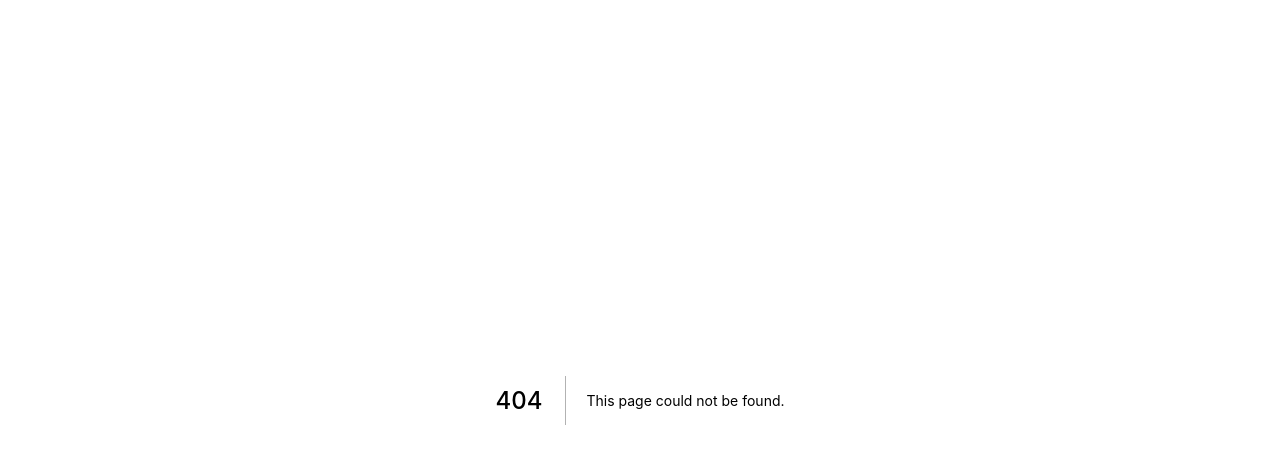
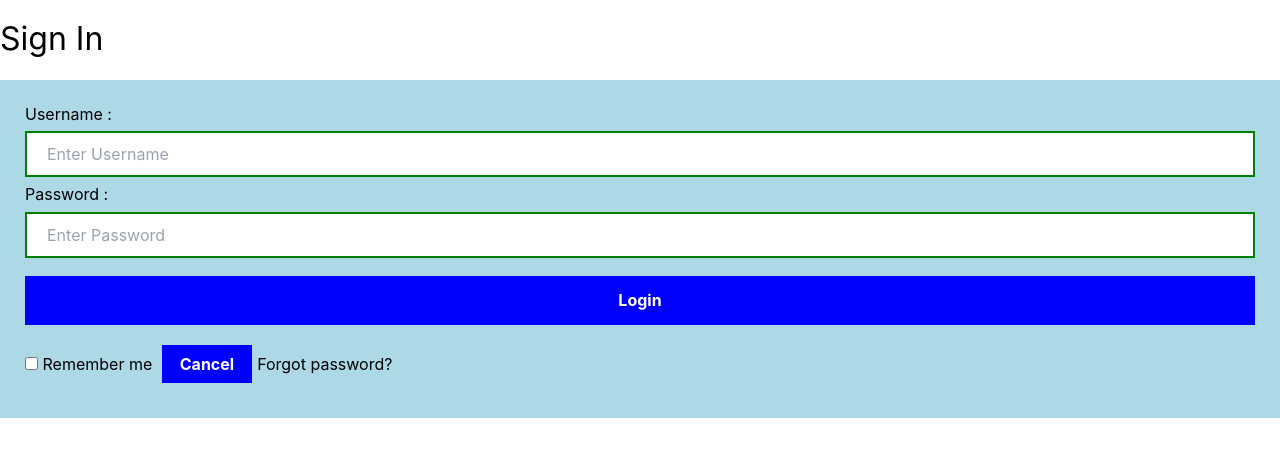
Before and after one commit to pvq2k2/Assignment_NextJs_Group_5, a Next.js app: page /login in a window 1280 px wide. Before the commit this address had no page. Shown: the top 456 px of the page. Built offline with nearby package versions, Linux system fonts and the light colour scheme.

Commit message:
FRONT-5 feature: Create component signin

```diff
--- a/package.json
+++ b/package.json
@@ -17,10 +17,13 @@
     "@types/node": "18.0.6",
     "@types/react": "18.0.15",
     "@types/react-dom": "18.0.6",
+    "autoprefixer": "^10.4.7",
     "eslint": "8.20.0",
     "eslint-config-next": "12.2.2",
+    "normalize.css": "^8.0.1",
+    "postcss": "^8.4.14",
     "sass": "^1.53.0",
-    "normalize.css": "^8.0.1",
+    "tailwindcss": "^3.1.6",
     "typescript": "4.7.4"
   }
 }
--- /dev/null
+++ b/pages/login/index.tsx
@@ -0,0 +1,30 @@
+import React from 'react'
+import { Html } from 'next/document';
+import { FaBeer } from 'react-icons/fa';
+import styles from './login.module.css'
+
+
+type Singin = {}
+
+const Singin = (props: Singin) => {
+  return (
+    <div>
+
+    <form className='form'>
+    <h1>Sign In</h1>
+        <div className={styles.container}>
+            <label>Username : </label>
+            <input  className={`${styles.input}`} type="text" placeholder="Enter Username" name="username" required />
+            <label>Password : </label>
+            <input className={`${styles.input}`} type="password" placeholder="Enter Password" name="password" required />
+            <button type="submit" className={styles.btn}>Login</button>
+            <input   type="checkbox" /><span> Remember me  </span>
+            <button type="button" className={`${styles.cancelbtn} ${styles.btn}`}> Cancel</button>
+            Forgot<a href="#"> password? </a>
+        </div>
+    </form>
+        </div>
+        )
+}
+
+        export default Singin
--- /dev/null
+++ b/pages/login/login.module.css
@@ -0,0 +1,35 @@
+.btn {
+    background-color: blue;
+    width: 100%;
+     color: rgb(255, 255, 255);
+     padding: 15px;
+     margin: 10px 0px;
+     border: none;
+     cursor: pointer;
+     font-weight: 700;
+      }
+.form {
+     border: 3px solid #f1f1f1;
+ }
+.input {
+     width: 100%;
+     margin: 8px 0;
+     padding: 12px 20px;
+     display: inline-block;
+     border: 2px solid green;
+     box-sizing: border-box;
+ }
+.btn:hover {
+     opacity: 0.7;
+ }
+.cancelbtn {
+     width: auto;
+     padding: 10px 18px;
+     margin: 10px 5px;
+ }
+
+
+.container {
+     padding: 25px;
+     background-color: lightblue;
+ }
--- /dev/null
+++ b/postcss.config.js
@@ -0,0 +1,6 @@
+module.exports = {
+  plugins: {
+    tailwindcss: {},
+    autoprefixer: {},
+  },
+}
--- a/styles/globals.scss
+++ b/styles/globals.scss
@@ -1,3 +1,6 @@
+@tailwind base;
+@tailwind components;
+@tailwind utilities;
 html,
 body {
   padding: 0;
--- /dev/null
+++ b/tailwind.config.js
@@ -0,0 +1,11 @@
+/** @type {import('tailwindcss').Config} */
+module.exports = {
+  content: [
+    "./pages/**/*.{js,ts,jsx,tsx}",
+    "./components/**/*.{js,ts,jsx,tsx}",
+  ],
+  theme: {
+    extend: {},
+  },
+  plugins: [],
+}
```
Also changed, not shown: 1 other file (tests, documents, lock files or other folders).
